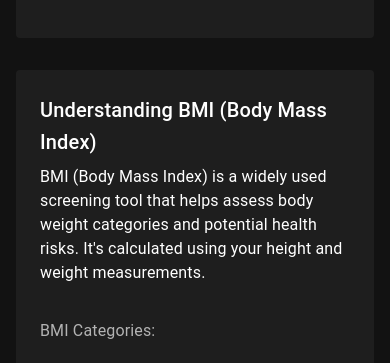
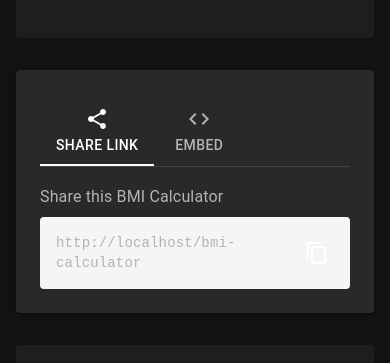
Before and after one commit to fajrmn/calculator-hub, a React (Vite) app: page /bmi-calculator in a window 390 px wide. Shown: the part 820-1183 px from the top of the page. Built offline with nearby package versions, Linux system fonts and the light colour scheme; no server answers.

Commit message:
feat: add sharing and embedding tabs to BMI Calculator
- Add Share Link tab with copy functionality
- Add Embed tab with iframe code
- Add copy to clipboard functionality
- Add success notifications
- Implement responsive tab layout
- Add helpful embedding instructions

```diff
--- a/src/pages/BMICalculator.jsx
+++ b/src/pages/BMICalculator.jsx
@@ -15,9 +15,17 @@ import {
   useTheme,
   useMediaQuery,
   Divider,
+  Tabs,
+  Tab,
+  IconButton,
+  Snackbar,
+  Alert,
 } from '@mui/material';
 import { Helmet } from 'react-helmet-async';
 import InfoSection from '../components/InfoSection';
+import ContentCopyIcon from '@mui/icons-material/ContentCopy';
+import ShareIcon from '@mui/icons-material/Share';
+import CodeIcon from '@mui/icons-material/Code';
 
 const BMICalculator = () => {
   const theme = useTheme();
@@ -29,7 +37,32 @@ const BMICalculator = () => {
     unit: 'metric',
   });
 
+  const [activeTab, setActiveTab] = useState(0);
+  const [copied, setCopied] = useState(false);
+  const [shareUrl] = useState(window.location.href);
+  const [embedCode] = useState(`<iframe
+  src="${window.location.origin}/bmi-calculator"
+  width="100%"
+  height="800"
+  frameborder="0"
+  style="border: 1px solid #ccc; border-radius: 4px;"
+  title="BMI Calculator"
+></iframe>`);
+
   const [result, setResult] = useState(null);
+
+  const handleTabChange = (event, newValue) => {
+    setActiveTab(newValue);
+  };
+
+  const handleCopy = (text) => {
+    navigator.clipboard.writeText(text);
+    setCopied(true);
+  };
+
+  const handleCloseCopied = () => {
+    setCopied(false);
+  };
 
   const handleInputChange = (e) => {
     const { name, value } = e.target;
@@ -218,6 +251,50 @@ const BMICalculator = () => {
         </Grid>
       </Grid>
 
+      <Paper sx={{ mt: 4, p: 3 }}>
+        <Box sx={{ borderBottom: 1, borderColor: 'divider', mb: 2 }}>
+          <Tabs value={activeTab} onChange={handleTabChange} aria-label="sharing options">
+            <Tab icon={<ShareIcon />} label="Share Link" />
+            <Tab icon={<CodeIcon />} label="Embed" />
+          </Tabs>
+        </Box>
+
+        {activeTab === 0 && (
+          <Box>
+            <Typography variant="subtitle1" gutterBottom>
+              Share this BMI Calculator
+            </Typography>
+            <Box sx={{ display: 'flex', alignItems: 'center', gap: 1, bgcolor: 'grey.100', p: 2, borderRadius: 1 }}>
+              <Typography variant="body2" sx={{ flexGrow: 1, fontFamily: 'monospace' }}>
+                {shareUrl}
+              </Typography>
+              <IconButton onClick={() => handleCopy(shareUrl)} size="small">
+                <ContentCopyIcon />
+              </IconButton>
+            </Box>
+          </Box>
+        )}
+
+        {activeTab === 1 && (
+          <Box>
+            <Typography variant="subtitle1" gutterBottom>
+              Embed this calculator on your website
+            </Typography>
+            <Box sx={{ display: 'flex', alignItems: 'start', gap: 1, bgcolor: 'grey.100', p: 2, borderRadius: 1 }}>
+              <Typography variant="body2" sx={{ flexGrow: 1, fontFamily: 'monospace', whiteSpace: 'pre-wrap' }}>
+                {embedCode}
+              </Typography>
+              <IconButton onClick={() => handleCopy(embedCode)} size="small">
+                <ContentCopyIcon />
+              </IconButton>
+            </Box>
+            <Typography variant="body2" color="text.secondary" sx={{ mt: 2 }}>
+              Note: The embedded calculator will inherit your website's styles. You can adjust the width and height as needed.
+            </Typography>
+          </Box>
+        )}
+      </Paper>
+
       <InfoSection title="Understanding BMI (Body Mass Index)">
         <Typography variant="body1">
           BMI (Body Mass Index) is a widely used screening tool that helps assess body weight categories and potential health risks. It's calculated using your height and weight measurements.
@@ -254,6 +331,12 @@ const BMICalculator = () => {
           • For personalized health advice based on your individual circumstances
         </Typography>
       </InfoSection>
+
+      <Snackbar open={copied} autoHideDuration={2000} onClose={handleCloseCopied}>
+        <Alert severity="success" sx={{ width: '100%' }}>
+          Copied to clipboard!
+        </Alert>
+      </Snackbar>
     </Container>
   );
 };
```
